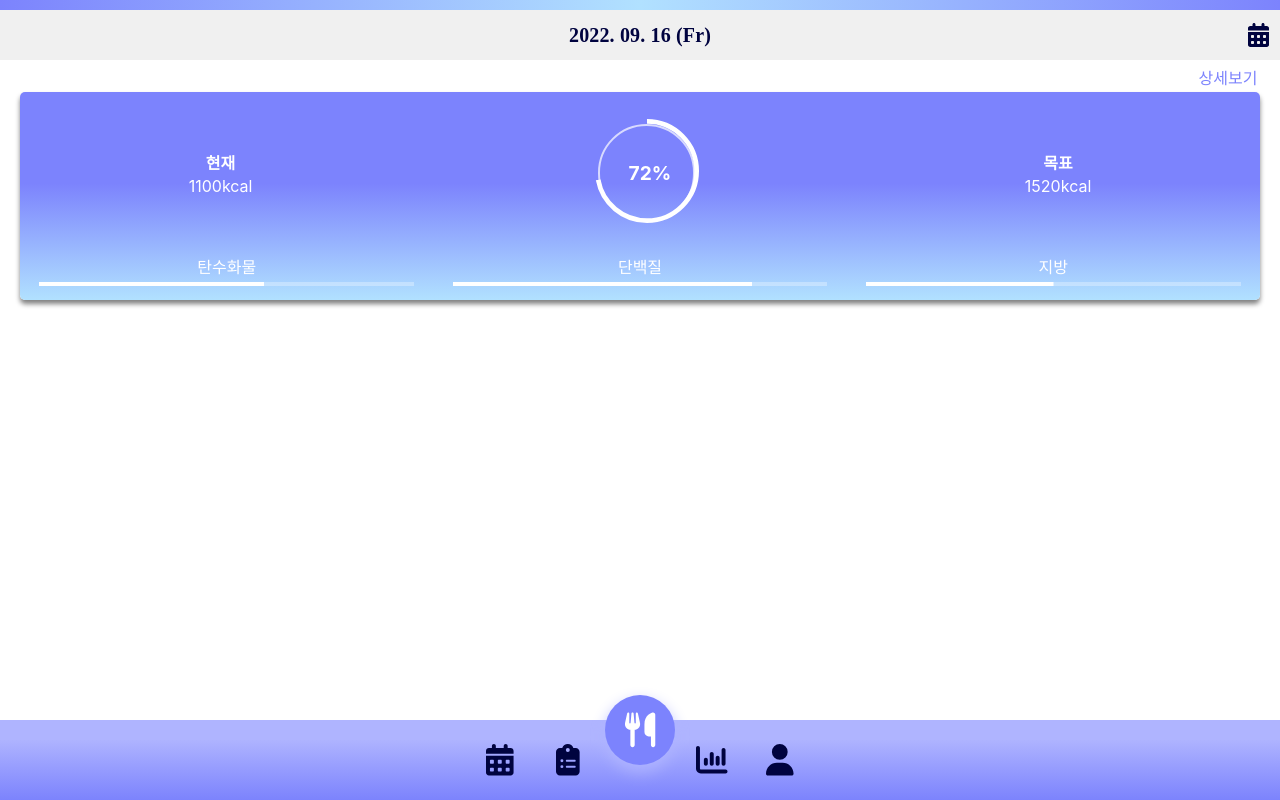
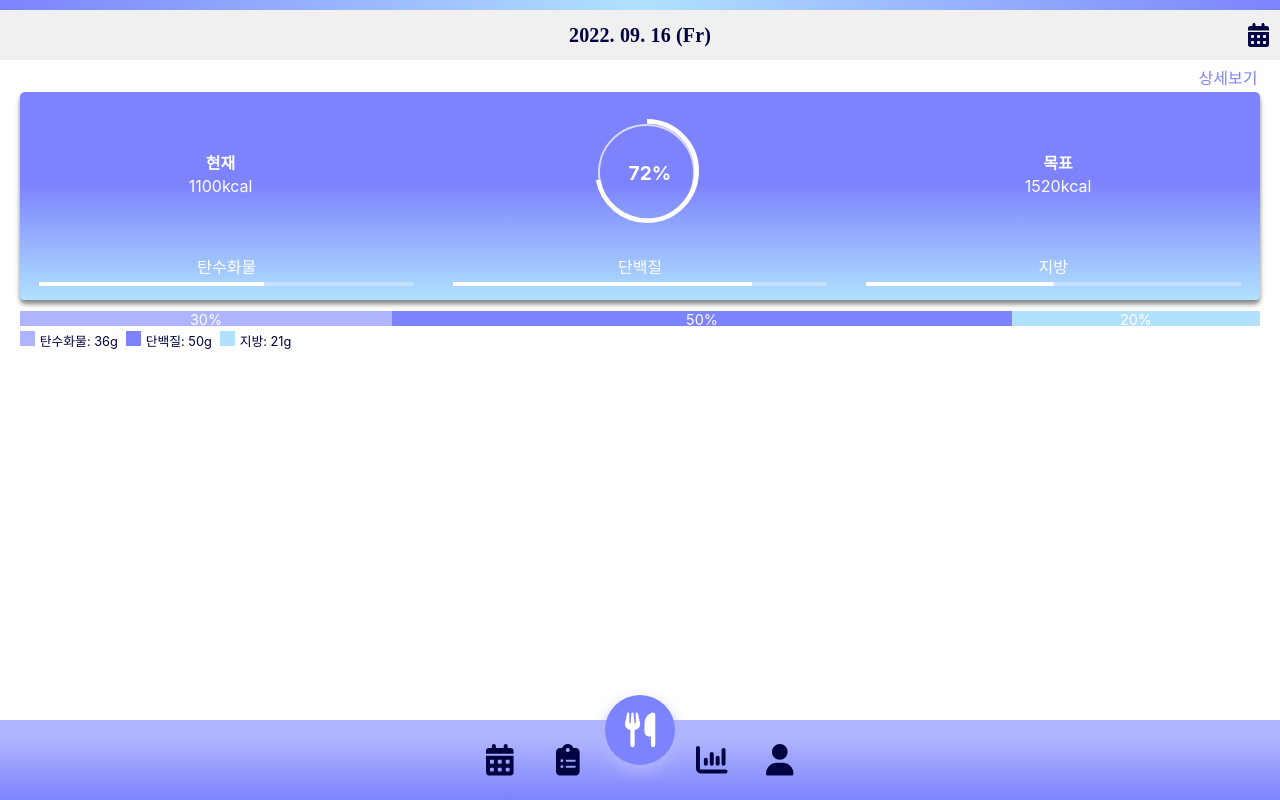
Before and after one commit to hallov012/Ease-EasyLose, a React (Create React App) app in the folder frontend/: page /main in a window 1280 px wide. Built offline with nearby package versions, Linux system fonts and the light colour scheme; a web font is replaced by a local one.

Commit message:
Feat: SumProgressBar template SumProgressBar 디자인

```diff
--- /dev/null
+++ b/frontend/src/components/MainPage/SumProgressBar/SumProgressBar.js
@@ -0,0 +1,40 @@
+import classes from "./SumProgressBar.module.css"
+
+function SumProgressBar() {
+  const percent = [30, 50, 20]
+  const amount = [36, 50, 21]
+
+  return (
+    <div>
+      <div className={classes.sum_progress}>
+        <div className={classes.first_line} style={{ width: percent[0] + "%" }}>
+          {percent[0]}%
+        </div>
+        <div
+          className={classes.second_line}
+          style={{ width: percent[1] + "%" }}
+        >
+          {percent[1]}%
+        </div>
+        <div className={classes.third_line} style={{ width: percent[2] + "%" }}>
+          {percent[2]}%
+        </div>
+      </div>
+      <div className={classes.info_box}>
+        <div className={classes.info_item}>
+          <div style={{ background: "var(--sub-color)" }}></div>
+          <span>탄수화물: {amount[0]}g</span>
+        </div>
+        <div className={classes.info_item}>
+          <div style={{ background: "var(--main-color)" }}></div>
+          <span>단백질: {amount[1]}g</span>
+        </div>
+        <div className={classes.info_item}>
+          <div style={{ background: "var(--light-color)" }}></div>
+          <span>지방: {amount[2]}g</span>
+        </div>
+      </div>
+    </div>
+  )
+}
+export default SumProgressBar
--- /dev/null
+++ b/frontend/src/components/MainPage/SumProgressBar/SumProgressBar.module.css
@@ -0,0 +1,42 @@
+.sum_progress {
+  margin-top: 0.7rem;
+  background-color: var(--gray-color);
+  border-radius: 0;
+  width: 100%;
+  height: 15px;
+  display: flex;
+  color: white;
+  font-size: 0.9rem;
+}
+
+.first_line {
+  background-color: var(--sub-color);
+  height: inherit;
+}
+
+.second_line {
+  background-color: var(--main-color);
+  height: inherit;
+}
+
+.third_line {
+  background-color: var(--light-color);
+  height: inherit;
+}
+
+.info_box {
+  display: flex;
+  margin-top: 0.3rem;
+}
+
+.info_item {
+  display: flex;
+  font-size: 0.8rem;
+  margin-right: 0.5rem;
+}
+
+.info_item div {
+  width: 15px;
+  height: 15px;
+  margin-right: 0.3rem;
+}
--- a/frontend/src/components/MainPage/pages/DailyDietPage.js
+++ b/frontend/src/components/MainPage/pages/DailyDietPage.js
@@ -1,5 +1,6 @@
 import TopNavDate from "../../../components/TopNav/TopNavDate"
 import NutrientSummary from "../NutrientSummary/NutrientSummary"
+import SumProgressBar from "../SumProgressBar/SumProgressBar"
 
 function DailyDietPage() {
   return (
@@ -9,6 +10,7 @@ function DailyDietPage() {
       </div>
       <div style={{ margin: "0 20px" }}>
         <NutrientSummary />
+        <SumProgressBar />
       </div>
     </div>
   )
--- /dev/null
+++ b/package.json
@@ -0,0 +1,6 @@
+{
+  "dependencies": {
+    "bootstrap": "^5.2.1",
+    "react-bootstrap": "^2.5.0"
+  }
+}
```
Also changed, not shown: frontend/src/App.js (+18 -18 lines), 1 other file (tests, documents, lock files or other folders).
